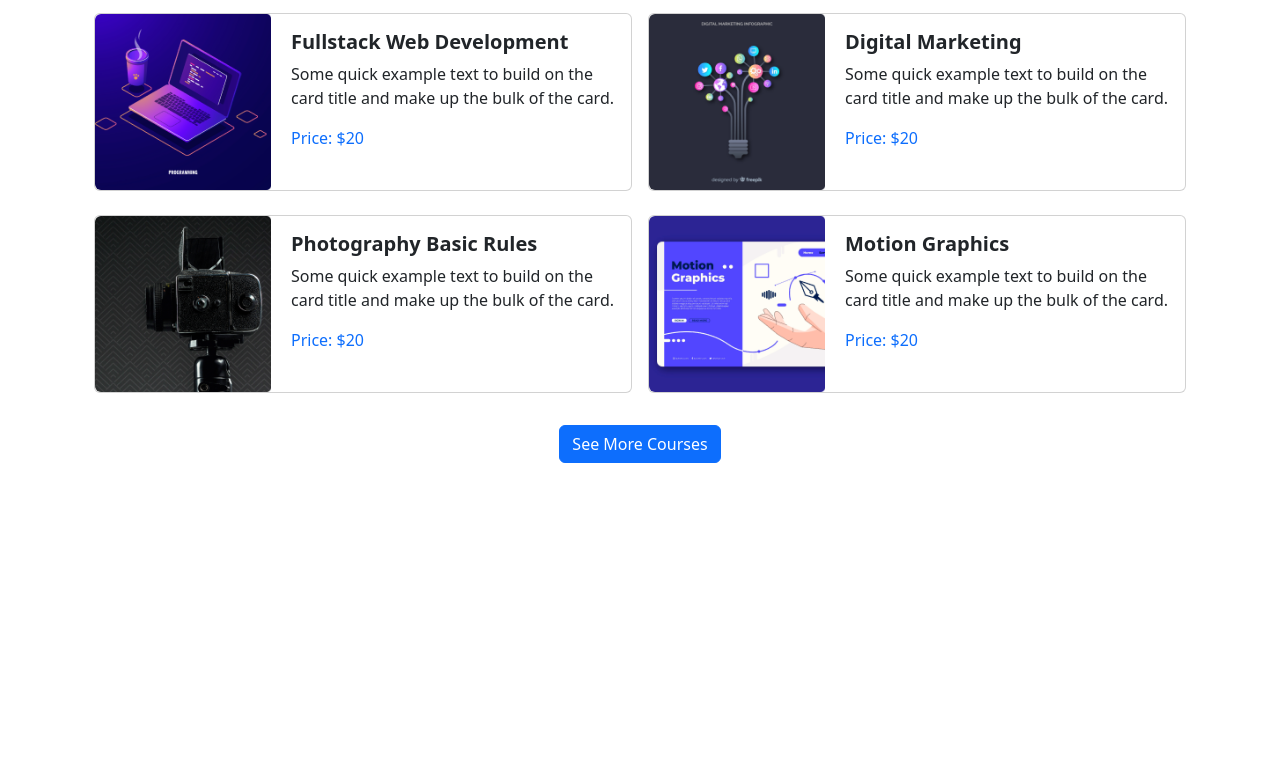
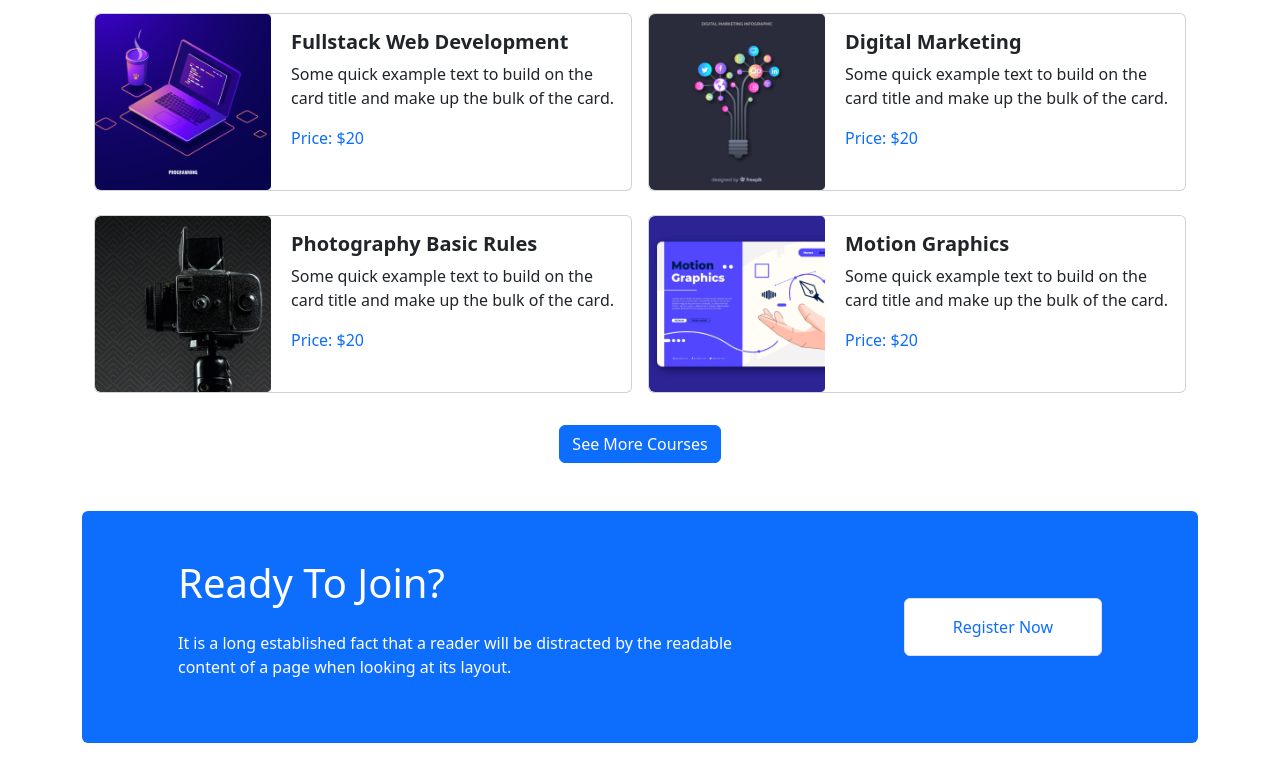
Before and after one commit to ian-of-yore/CodeFreak-Bootstrap, a plain HTML site: page index.html in a window 1280 px wide. Shown: the part 1079-1860 px from the top of the page. Before the commit the page ends 1590 px from the top, so only its background shows below. Drawn offline with nearby package versions, Linux system fonts and the light colour scheme.

Commit message:
ready to join? section done

```diff
--- a/index.html
+++ b/index.html
@@ -265,8 +265,25 @@
                  Ready To Join
         ------------------------------>
         <section>
+            <div class="d-flex justify-content-between align-items-center bg-primary mb-5 p-5 rounded">
+                <div class="text-white px-5">
+                    <h1 class="pb-3">Ready To Join?</h1>
+                    <p>It is a long established fact that a reader will be distracted by the readable content of a page
+                        when looking at its layout.</p>
+                </div>
+                <div class="px-5 w-50 d-flex justify-content-end">
+                    <button class="text-primary bg-white border rounded px-5 py-3 text-center">Register Now</button>
+                </div>
+            </div>
+        </section>
 
-        </section>
+
+
+
+
+
+
+
     </main>
 
 
```
